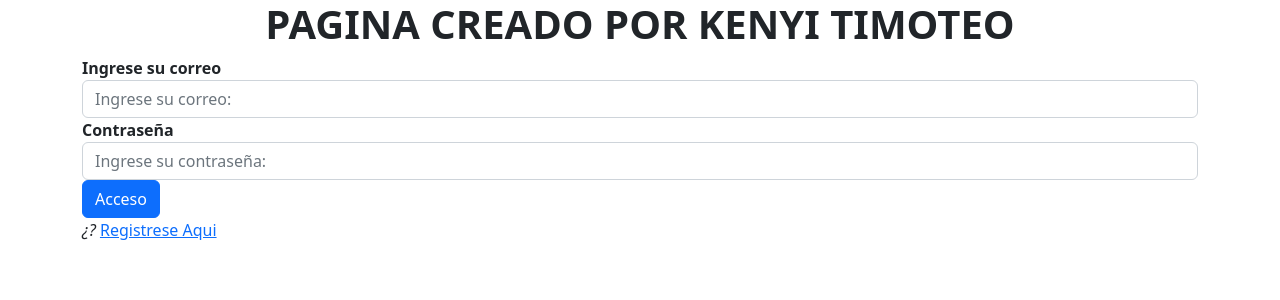
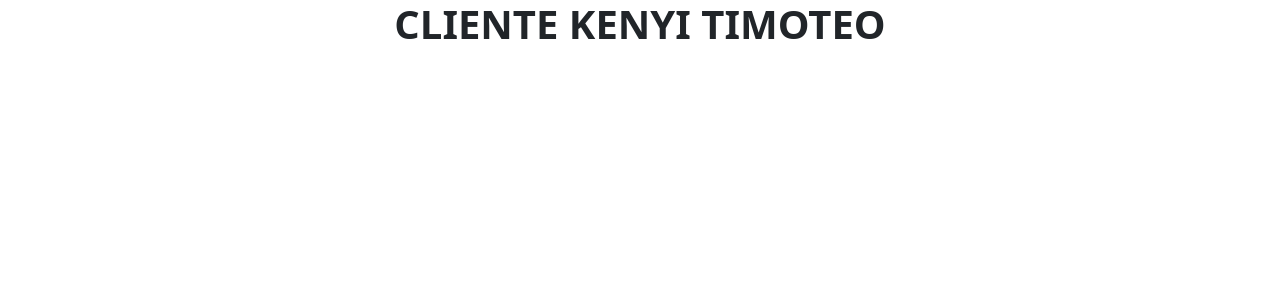
Before and after one commit to TIM-JUS/Datos_Cliente, a PHP site: page /login.php in a window 1280 px wide. Shown: the top 300 px of the page. Run offline with PHP 8.4, Linux system fonts and the light colour scheme.

```diff
--- a/login.php
+++ b/login.php
@@ -19,7 +19,7 @@ if (isset($_SESSION["user"])) {
 <body>
 
     <div class="container">
-    <center><h1><b> PAGINA CREADO POR KENYI TIMOTEO </b></h1></center>
+    <center><h1><b>CLIENTE KENYI TIMOTEO </b></h1></center>
         <?php
         if (isset($_POST["login"])) {
            $email = $_POST["email"];
@@ -42,20 +42,6 @@ if (isset($_SESSION["user"])) {
             }
         }
         ?>
-      <form action="login.php" method="post">
-        <div class="form-group">
-            <b>Ingrese su correo</b>
-            <input type="email" placeholder="Ingrese su correo:" name="email" class="form-control">
-        </div>
-        <div class="form-group">
-            <b>Contraseña</b>
-            <input type="password" placeholder="Ingrese su contraseña:" name="password" class="form-control">
-        </div>
-        <div class="form-btn">
-            <input type="submit" value="Acceso" name="login" class="btn btn-primary">
-        </div>
-      </form>
-     <div><p><i>¿?</i> <a href="registration.php">Registrese Aqui</a></p></div>
-    </div>
+
 </body>
 </html>
```
Also changed, not shown: index.php (deleted, +0 -26 lines).
